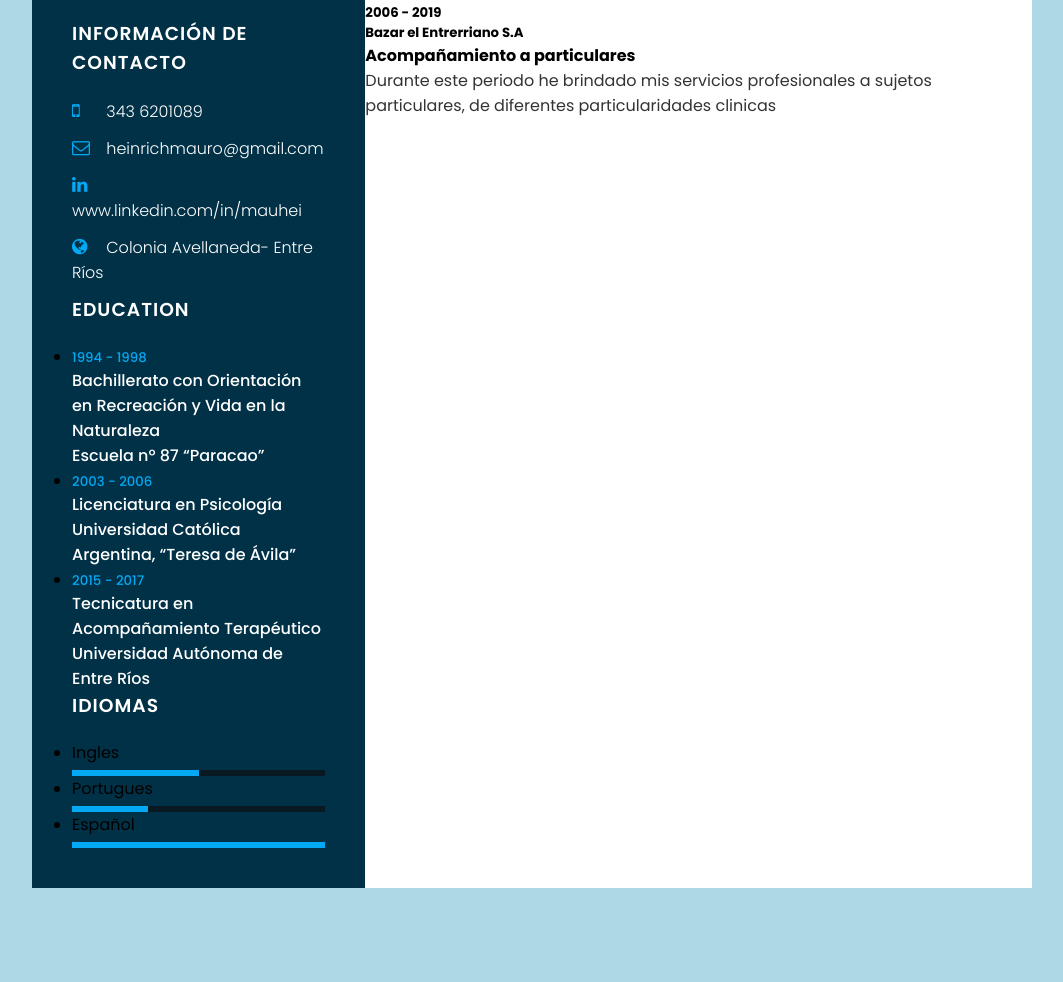
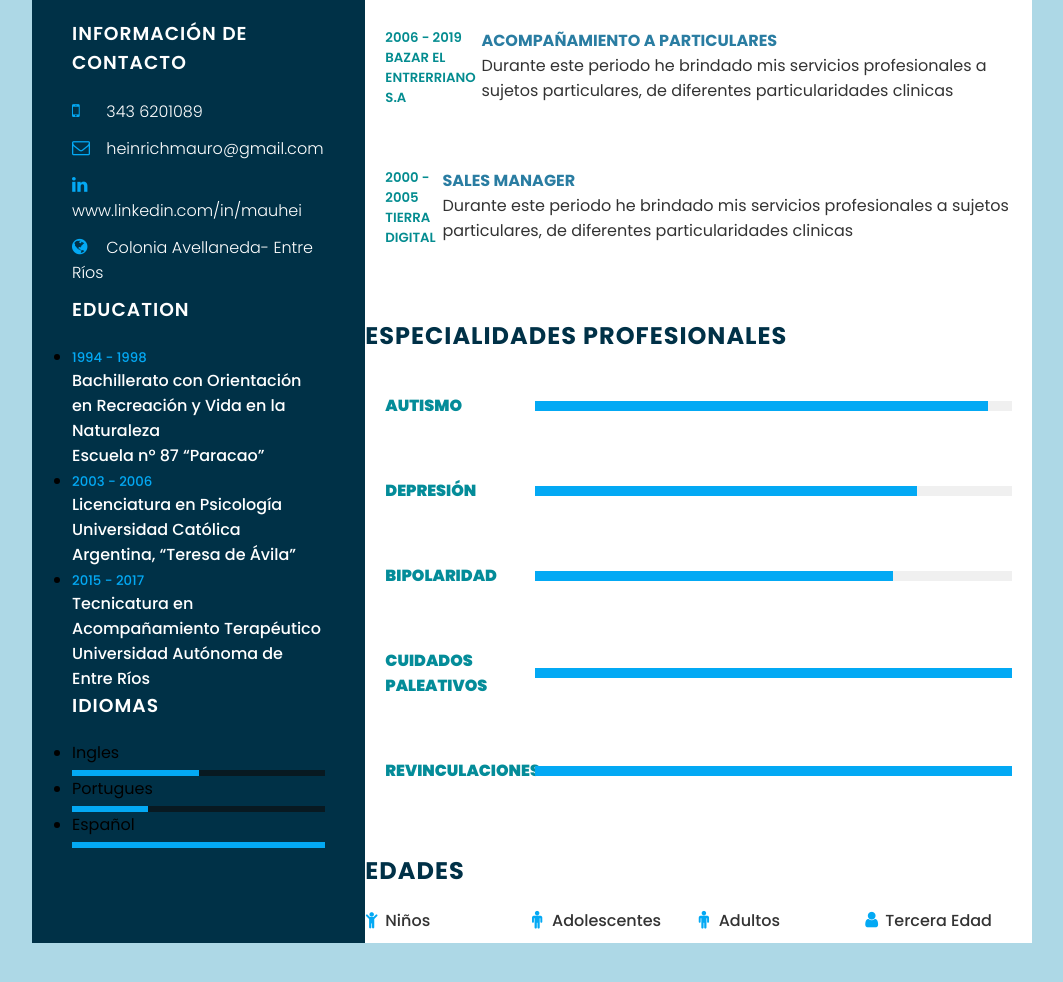
Before and after one commit to mauroheinrich/cv, a plain HTML site: page index.html in a window 1280 px wide. Shown: the part 452-1434 px from the top of the page, without its empty margins (108-1171 px from the left). Before the commit the page ends 1390 px from the top, so only its background shows below. Drawn offline with Linux system fonts and the light colour scheme.

Commit message:
casi listo

```diff
--- a/index.html
+++ b/index.html
@@ -8,6 +8,7 @@
     <title>CV Mauro Heinrich</title>
     <link rel="stylesheet" href="https://cdnjs.cloudflare.com/ajax/libs/font-awesome/4.7.0/css/font-awesome.css" integrity="sha512-5A8nwdMOWrSz20fDsjczgUidUBR8liPYU+WymTZP1lmY9G6Oc7HlZv156XqnsgNUzTyMefFTcsFH/tnJE/+xBg==" crossorigin="anonymous" referrerpolicy="no-referrer" />
     <link rel="stylesheet" href="style.css">
+    <link rel="icon" type="image/x-icon" href="/images/favicon.ico">
 </head>
 
 <body>
@@ -90,7 +91,7 @@
         </div>
         <div class="right_side">
             <div class="about">
-                <h2 class="title2">Profile</h2>
+                <h2 class="title2">Perfil Profesional</h2>
                 <p>Lorem ipsum dolor sit amet consectetur adipisicing elit. <br> <br> Iure, eius nesciunt beatae autem, debitis omnis at officiis magni rem deserunt assumenda distinctio voluptates quibusdam est consectetur perferendis eos minus corrupti.</p>
               </div>
               <div class="about">
@@ -105,7 +106,7 @@
                         <p>Durante este periodo he brindado mis servicios profesionales a sujetos particulares, de diferentes particularidades clinicas</p>
                     </div>
                   </div>
-                  div class="box">
+                  <div class="box">
                     <div class="year_company">
                         <h5>2006 - 2019</h5>
                         <h5>Bazar el Entrerriano S.A</h5>
@@ -115,7 +116,65 @@
                         <p>Durante este periodo he brindado mis servicios profesionales a sujetos particulares, de diferentes particularidades clinicas</p>
                     </div>
                   </div>
+                  <div class="box">
+                    <div class="year_company">
+                        <h5>2000 - 2005</h5>
+                        <h5>Tierra Digital</h5>
+                    </div>
+                    <div class="text">
+                        <h4>Sales Manager </h4>
+                        <p>Durante este periodo he brindado mis servicios profesionales a sujetos particulares, de diferentes particularidades clinicas</p>
+                    </div>
+                  </div>
               </div>
+              <div class="about skills">
+                <h2 class="title2">Especialidades Profesionales</h2>
+                <div class="box">
+                    <h4>Autismo</h4>
+                    <div class="porcentaje">
+                        <div style="width: 95%;"></div>
+                    </div>
+
+                </div>
+                <div class="box">
+                    <h4>Depresión</h4>
+                    <div class="porcentaje">
+                        <div style="width: 80%;"></div>
+                    </div>
+
+                </div>
+                <div class="box">
+                    <h4>Bipolaridad</h4>
+                    <div class="porcentaje">
+                        <div style="width: 75%;"></div>
+                    </div>
+
+                </div>
+                <div class="box">
+                    <h4>Cuidados Paleativos</h4>
+                    <div class="porcentaje">
+                        <div style="width: 100%;"></div>
+                    </div>
+
+                </div>
+                <div class="box">
+                    <h4>Revinculaciones</h4>
+                    <div class="porcentaje">
+                        <div style="width: 100%;"></div>
+                    </div>
+
+                </div>
+              </div>
+              <div class="about edades">
+                <h2 class="title2">Edades</h2>
+                <ul>
+                    <li><i class="fa fa-child" aria-hidden="true"></i>Niños</li>
+                    <li><i class="fa fa-male" aria-hidden="true"></i>Adolescentes</li>
+                    <li><i class="fa fa-male" aria-hidden="true"></i>Adultos </li>
+                    <li><i class="fa fa-user" aria-hidden="true"></i>Tercera Edad</li>
+
+                </ul>
+                </div>
         </div>
 
     </div>
--- a/style.css
+++ b/style.css
@@ -162,7 +162,7 @@ margin-top: 5px;
 {
     margin-bottom: 50px;
 }
-.about :last-child
+.about:last-child
 {
     margin-bottom: 0;
 }
@@ -177,3 +177,108 @@ p
 {
     color: #333;
 }
+.about .box
+{
+    display: flex;
+    flex-direction: row;
+    margin: 20px 0;
+    padding: 20px;
+
+}
+.about .box .year_company
+{
+    min-width: 150 px;
+}
+.about .box .year_company h5
+{
+    text-transform: uppercase;
+    color: #048c90;
+    font-weight: 600;
+}
+.about .box .text h4
+{
+text-transform: uppercase;
+color: #2a7da2;
+font-size: 16px;
+}
+.skills .box
+{
+    position: relative;
+    width: 100%;
+    display: grid;
+    grid-template-columns: 150px 1fr;
+    justify-content: center;
+    align-items: center;
+}
+.skills .box h4
+{
+    text-transform: uppercase;
+    color: #048c99;
+    font-weight: 900;
+
+}
+.skills .box .porcentaje
+{
+    position: relative;
+    width: 100%;
+    height: 10px;
+    background: #f0f0f0;
+}
+.skills .box .porcentaje div
+{
+    position: absolute;
+    top: 0;
+    left: 0;
+    height: 100%;
+    background: #03a9f4;
+}
+.edades ul
+{
+    display: grid;
+    grid-template-columns: repeat(4,1fr);
+}
+.edades ul li
+{
+    list-style: none;
+    color: #333;
+    font-weight: 500;
+    margin: 10px 0;
+}
+.edades ul li .fa
+{
+    color: #03a9f4;
+    font-size: 18px;
+    width: 20px;
+}
+@media(max-whidth: 1000px)
+{
+    .container
+    {
+        margin: 10px;
+        grid-template-columns: repeat(1,1fr);
+    }
+    .edades ul
+    {
+        grid-template-columns: repeat(2,1fr);
+    }
+}
+@media(max-whidth: 600px)
+{
+    .about .box
+    {
+        flex-direction: column;
+    }
+    .about .box .year_company
+    {
+        margin-bottom: 5px;
+
+    }
+    .edades ul
+    {
+        grid-template-columns: repeat(1,1fr);
+    }
+    .skills .box
+    {
+        grid-template-columns: repeat(1,1fr);
+    }
+}
```
